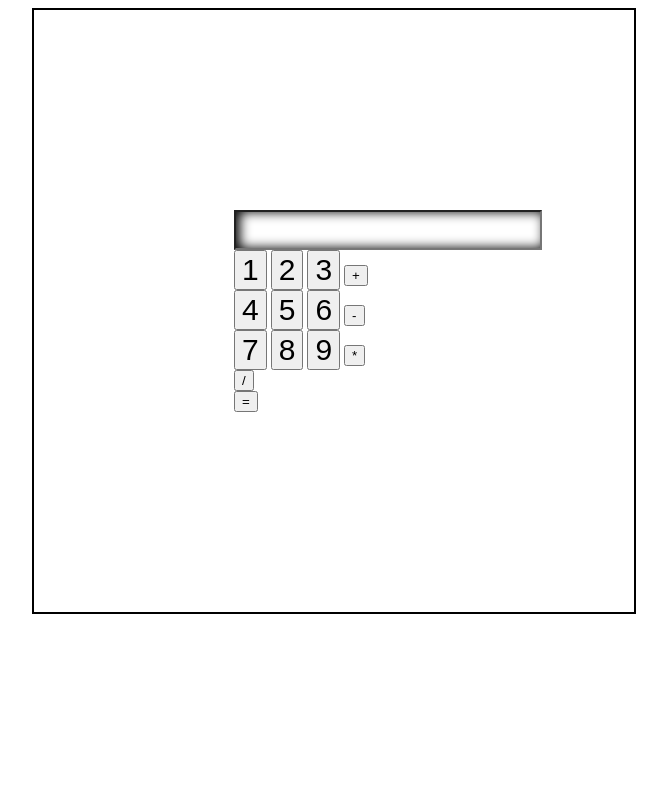
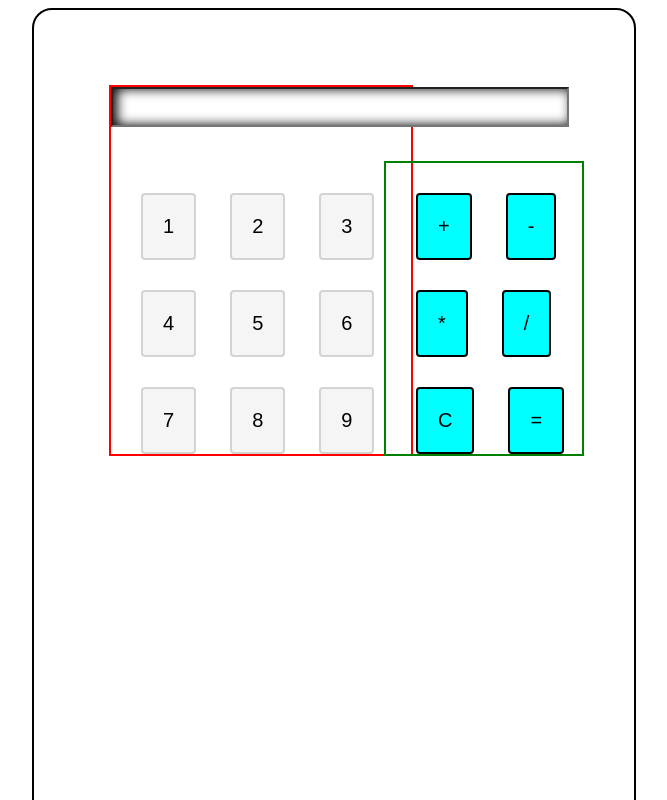
Before and after one commit to Rburdett4/JS-Calculator, a plain HTML site: page JScalc/JScalc/index.html in a window 1280 px wide. Shown: the top 800 px of the page, without its empty margins (306-973 px from the left). Drawn offline with Linux system fonts and the light colour scheme.

Commit message:
Elements organized, implementing algebraic logic.

```diff
--- a/JScalc/JScalc/css/default.css
+++ b/JScalc/JScalc/css/default.css
@@ -1,14 +1,51 @@
-#calc-wrapper {
+#calc-wrapper
+{
     position: relative;
-    width: 200px;
+    width: 300px;
     border: 2px solid black;
-    padding: 200px 200px 200px 200px;
+    padding: 200px 150px 200px 150px;
     margin: auto;
+    border-radius: 20px;
 }
 
-.tester
+#buttonelements     /*DIV CONTAINING NUMBER BUTTONS*/
 {
-    font-size: 30px;
+    border: 2px solid red;
+    position: relative;
+    right: 75px;
+    width: 300px;
+    bottom: 125px; /*this will have to be changed later, after buttons are laid out*/
+}
+
+.bttn   /*CLASS OF TYPE BUTTON*/
+{
+    font-size: 20px;
+    background-color: whitesmoke;
+    border: 2px solid LightGray;
+    padding: 20px;
+    border-radius: 4px;
+    margin-left: 30px;
+    margin-top: 30px;
+}
+
+#operatorDIV /*DIV SECTION CONTAINING OPERATORS*/
+{
+    border: 2px solid green;
+    position: relative;
+    left: 200px;
+    bottom: 420px;
+    margin-right: 100px;
+}
+
+.operator
+{
+    background-color: aqua;
+    font-size: 20px;
+    border: 2px solid black;
+    padding: 20px;
+    border-radius: 4px;
+    margin-left: 30px;
+    margin-top: 30px;
 }
 
 
--- a/JScalc/JScalc/index.html
+++ b/JScalc/JScalc/index.html
@@ -10,27 +10,31 @@
 
 <body>
     <div id="calc-wrapper">
-        <input id="answerfield" type="text" name="display"/>
-        <br />
-        <button class="tester" id="button1">1</button>
-        <button class="tester" id="button2">2</button>
-        <button class="tester" id="button3">3</button>
-        <button id="button+">+</button>
-        <br>
-        <button class="tester" id="button4">4</button>
-        <button class="tester" id="button5">5</button>
-        <button class="tester" id="button6">6</button>
-        <button id="button-">-</button>
-        <br>
-        <button class="tester" id="button7">7</button>
-        <button class="tester"  id="button8">8</button>
-        <button class="tester" id="button9">9</button>
-        <button id="button*">*</button>
-        <br>
-        <button id="buttonss">/</button>
-        <br>
-        <button id="button=">=</button>
-        <br>
+        <div id="buttonelements">
+            <input id="answerfield" type="text" name="display"/>
+            <br /> <br /> <br />
+            <button class="bttn" id="button1">1</button>
+            <button class="bttn" id="button2">2</button>
+            <button class="bttn" id="button3">3</button>
+            <br>
+            <button class="bttn" id="button4">4</button>
+            <button class="bttn" id="button5">5</button>
+            <button class="bttn" id="button6">6</button>
+
+            <br>
+            <button class="bttn" id="button7">7</button>
+            <button class="bttn"  id="button8">8</button>
+            <button class="bttn" id="button9">9</button>
+
+        </div>
+        <div id="operatorDIV">
+            <button class="operator" id="button+">+</button>
+            <button class="operator" id="button-">-</button> <br>
+            <button class="operator" id="button*">*</button>
+            <button class="operator" id="button/">/</button> <br>
+            <button class="operator" id="button=">C</button>
+            <button class="operator" id="button=">=</button> <br>
+        </div>
     </div>
 </body>
 
--- a/JScalc/JScalc/js/main.js
+++ b/JScalc/JScalc/js/main.js
@@ -13,3 +13,23 @@ function Add(x, y)
 {
     return (x+y);
 }
+
+function Subtract(x,y)
+{
+    return (x-y);
+}
+
+function Multiply(x,y)
+{
+    return (x*y);
+}
+
+function Divide(x,y)
+{
+    return (x/y);
+}
+
+function Equals(x,y)
+{
+    //display result here
+}
```
